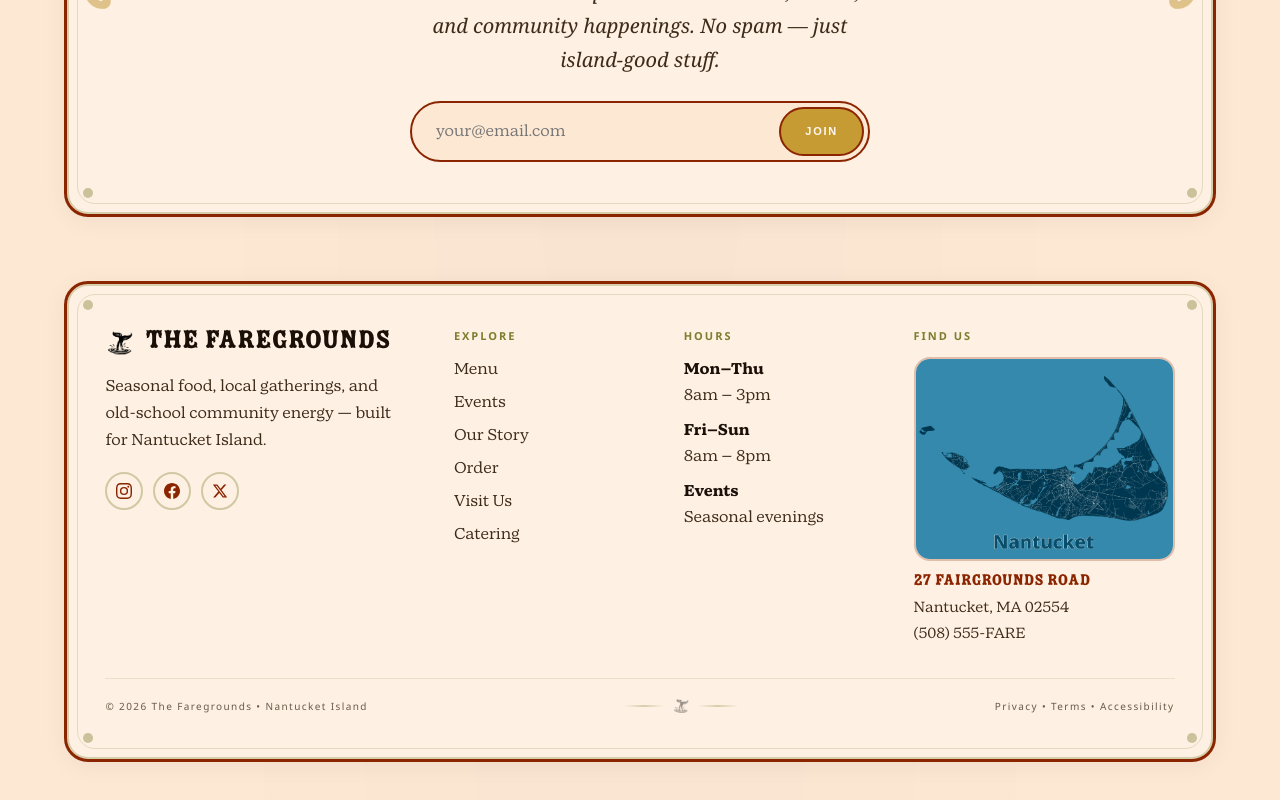
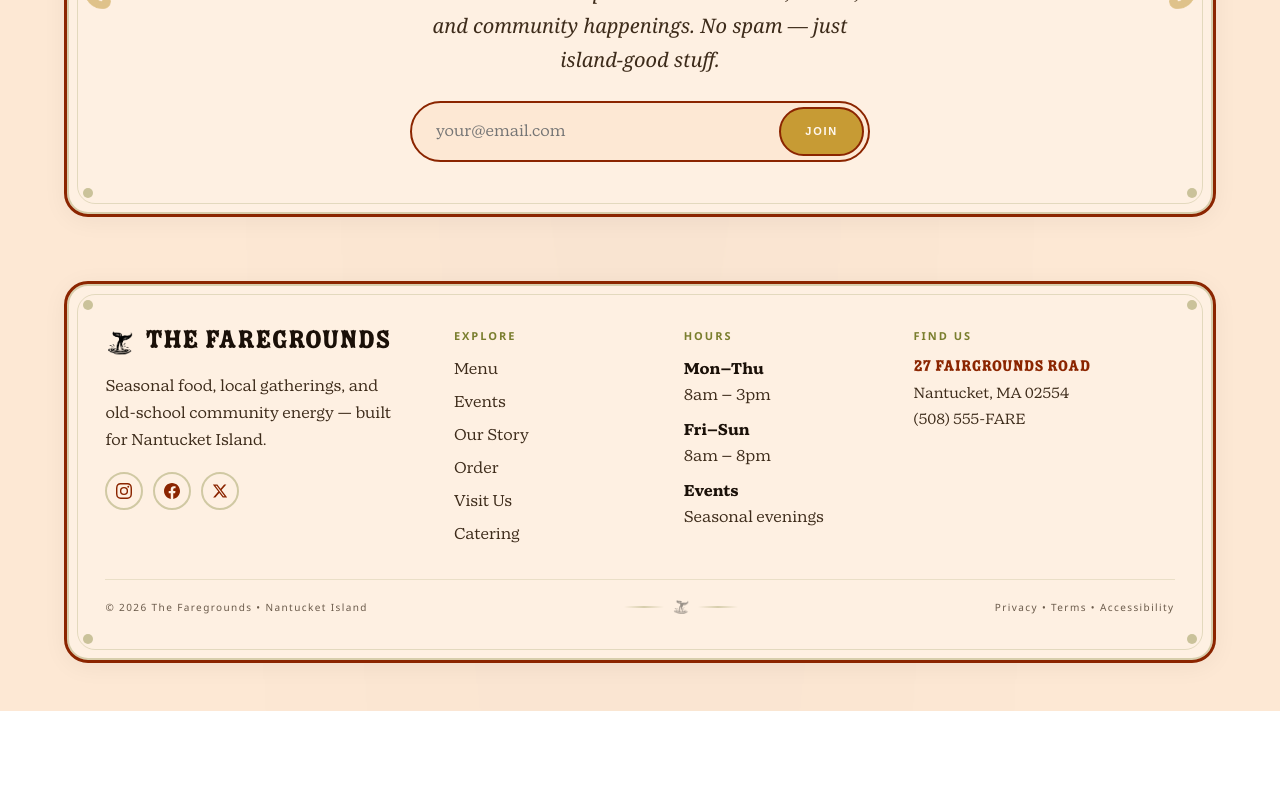
Before and after one commit to jonathanprivat/the-faregrounds, a React (Vite) app: page / in a window 1280 px wide. Shown: the part 6081-6881 px from the top of the page. After the commit the page ends 6792 px from the top, so only its background shows below. Built offline with nearby package versions, Linux system fonts and the light colour scheme.

Commit message:
Remove map image from footer, make address a Google Maps link
Co-Authored-By: Claude Opus 4.6 <noreply@anthropic.com>

```diff
--- a/src/App.jsx
+++ b/src/App.jsx
@@ -1163,25 +1163,15 @@ export default function TheFaregroundsHomepage() {
                   <div>
                     <SectionLabel>Find Us</SectionLabel>
                     <div style={{ marginTop: 14 }}>
-                      <div style={{
-                        borderRadius: 16, border: `2px solid ${colors.olive}40`,
-                        overflow: "hidden", marginBottom: 12,
-                      }}>
-                        <a
-                          href={siteSettings.google_maps_url || "https://maps.google.com/?q=27+Fairgrounds+Rd,+Nantucket,+MA+02554"}
-                          target="_blank"
-                          rel="noopener noreferrer"
-                          style={{ display: "block" }}
-                        >
-                          <img
-                            src={A.nantucketMap}
-                            alt="Map of Nantucket Island"
-                            style={{ width: "100%", height: 200, objectFit: "cover", display: "block", cursor: "pointer" }}
-                            loading="lazy"
-                          />
-                        </a>
-                      </div>
-                      <div className="ff-display" style={{ fontSize: 17, fontWeight: 900, color: colors.olive }}>{siteSettings.address_line1 || "27 Fairgrounds Road"}</div>
+                      <a
+                        href={siteSettings.google_maps_url || "https://maps.google.com/?q=27+Fairgrounds+Rd,+Nantucket,+MA+02554"}
+                        target="_blank"
+                        rel="noopener noreferrer"
+                        className="ff-display"
+                        style={{ fontSize: 17, fontWeight: 900, color: colors.olive, textDecoration: "none" }}
+                        onMouseEnter={e => e.currentTarget.style.textDecoration = "underline"}
+                        onMouseLeave={e => e.currentTarget.style.textDecoration = "none"}
+                      >{siteSettings.address_line1 || "27 Fairgrounds Road"}</a>
                       <div className="ff-body" style={{ fontSize: 15, color: colors.body, marginTop: 3 }}>{siteSettings.address_line2 || "Nantucket, MA 02554"}</div>
                       <div className="ff-body" style={{ fontSize: 15, color: colors.body, marginTop: 2 }}>{siteSettings.phone || "(508) 555-FARE"}</div>
                     </div>
```
